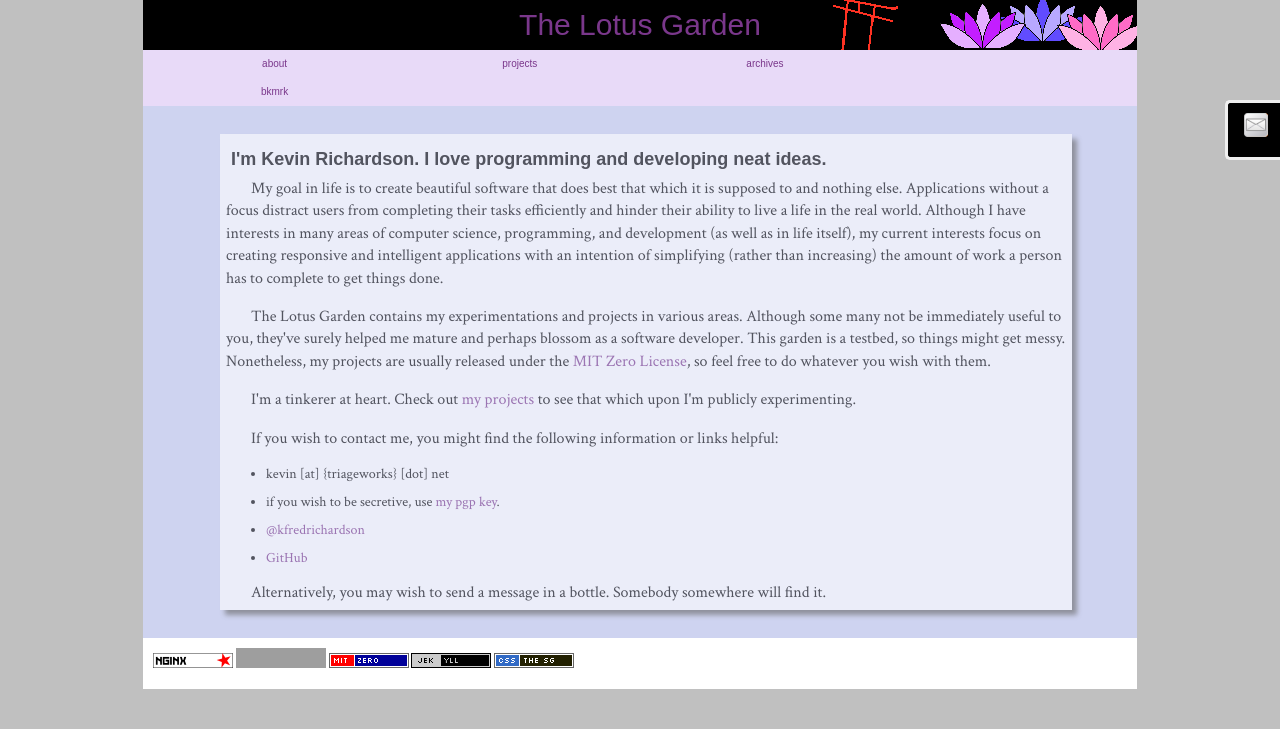
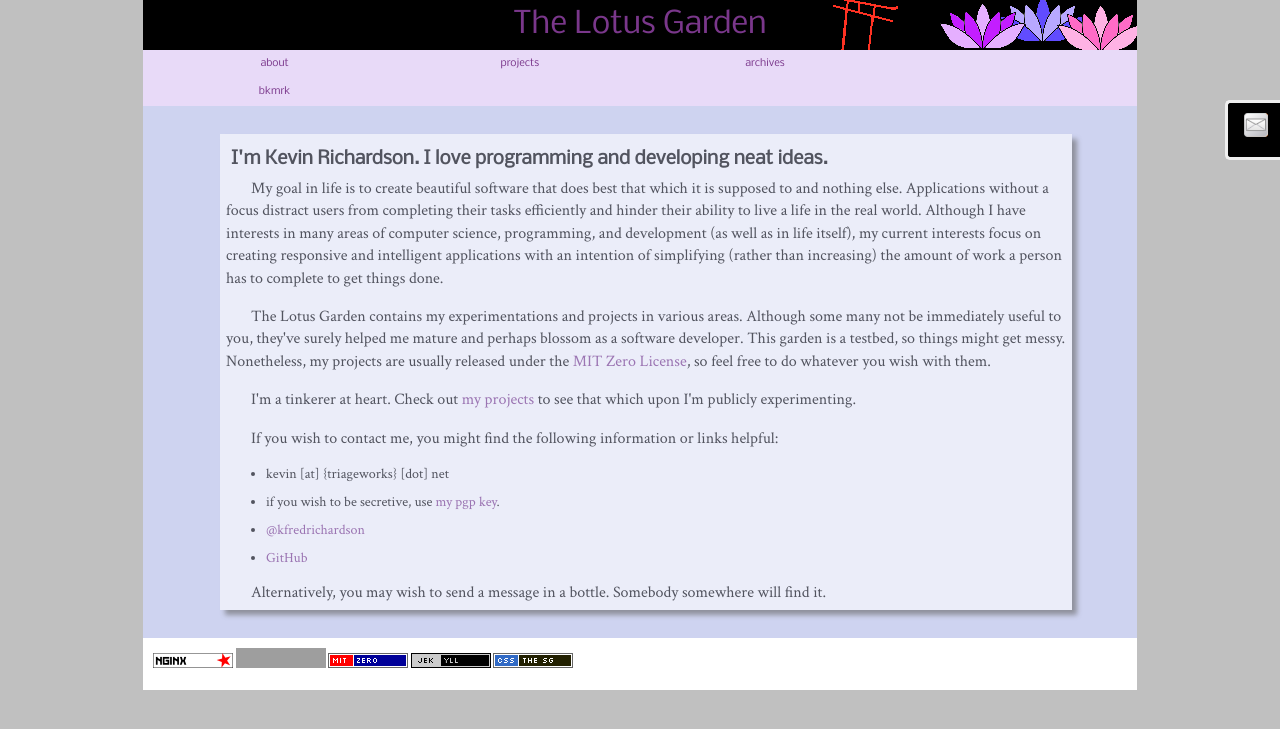
Before and after one commit to kfr2/lotusgarden, a Jekyll site: the page built from about.html, in a window 1280 px wide. Shown: the top 729 px of the page. Built offline with Jekyll 4.4.1, drawn with Linux system fonts in a browser that asks for light colours; some web fonts are replaced; grey boxes are pictures that could not be loaded.

Commit message:
changed main font to Nobile from Puritan

```diff
--- a/_layouts/default.html
+++ b/_layouts/default.html
@@ -7,7 +7,7 @@
 	<meta http-equiv="description" content="The subjective and wonderful Internet playground of Kevin Richardson." />
 	<title>{{ page.title }}</title>
 	<link type="text/plain" rel="author" href="/humans.txt" />
-	<link rel="stylesheet" href="http://fonts.googleapis.com/css?family=Puritan:regular,italic,bold,bolditalic" media="screen" >
+	<link rel="stylesheet" href="http://fonts.googleapis.com/css?family=Nobile" type="text/css" media="screen" >
 	<link href="http://fonts.googleapis.com/css?family=Crimson+Text:regular" rel="stylesheet" type="text/css" >
 	<link rel="stylesheet" href="/style/squaregrid.css" media="all" />
 	<link rel="stylesheet" href="/style/main.css" media="all" />
--- a/style/main.css
+++ b/style/main.css
@@ -15,7 +15,7 @@ p{
 
 p+p{ margin-top: 1em; }
 
-body{ font-family: 'Puritan', sans-serif; background-color: #C0C0C0; }
+body{ font-family: 'Nobile', sans-serif; background-color: #C0C0C0; }
 
 blockquote{
 	color: #000000;
@@ -36,7 +36,7 @@ code{
 #title{
 	background: #000000 url("/images/banner-1.png") no-repeat right;
 	color: #ffffff;
-	font-family: 'Puritan', sans-serif;
+	font-family: 'Nobile', sans-serif;
 	font-size: 3em;
 	text-align: center;
 	margin: 0px;
```
